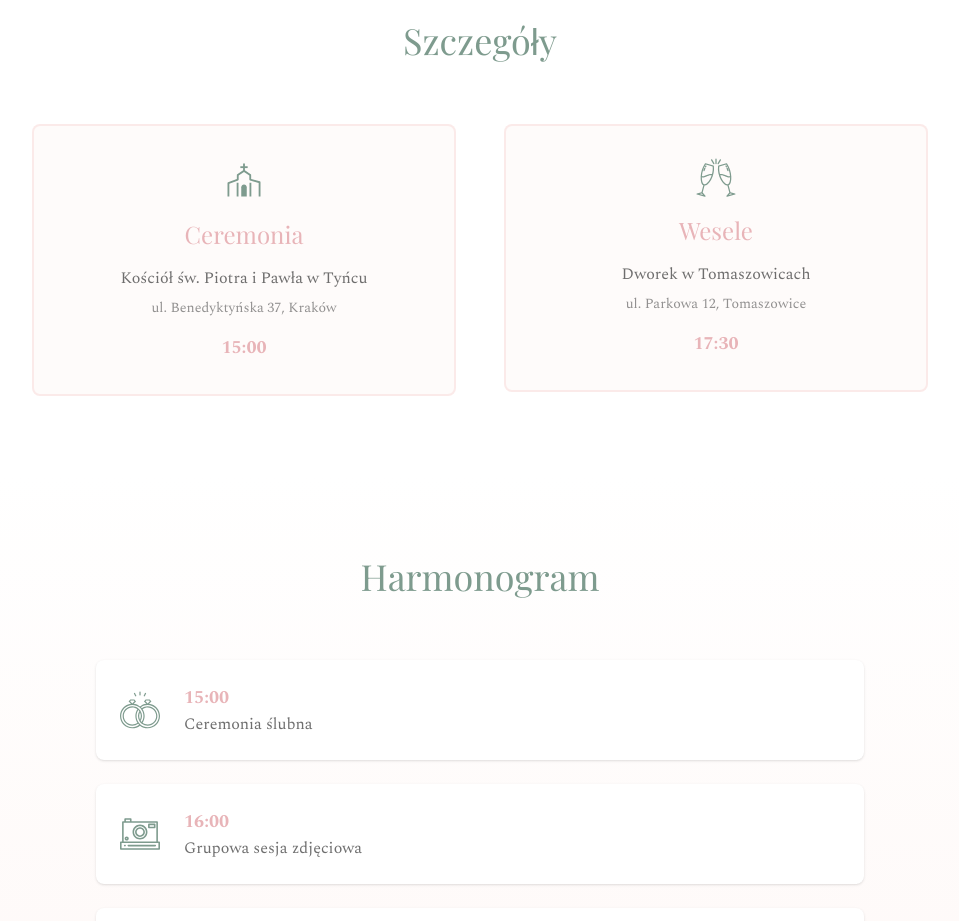
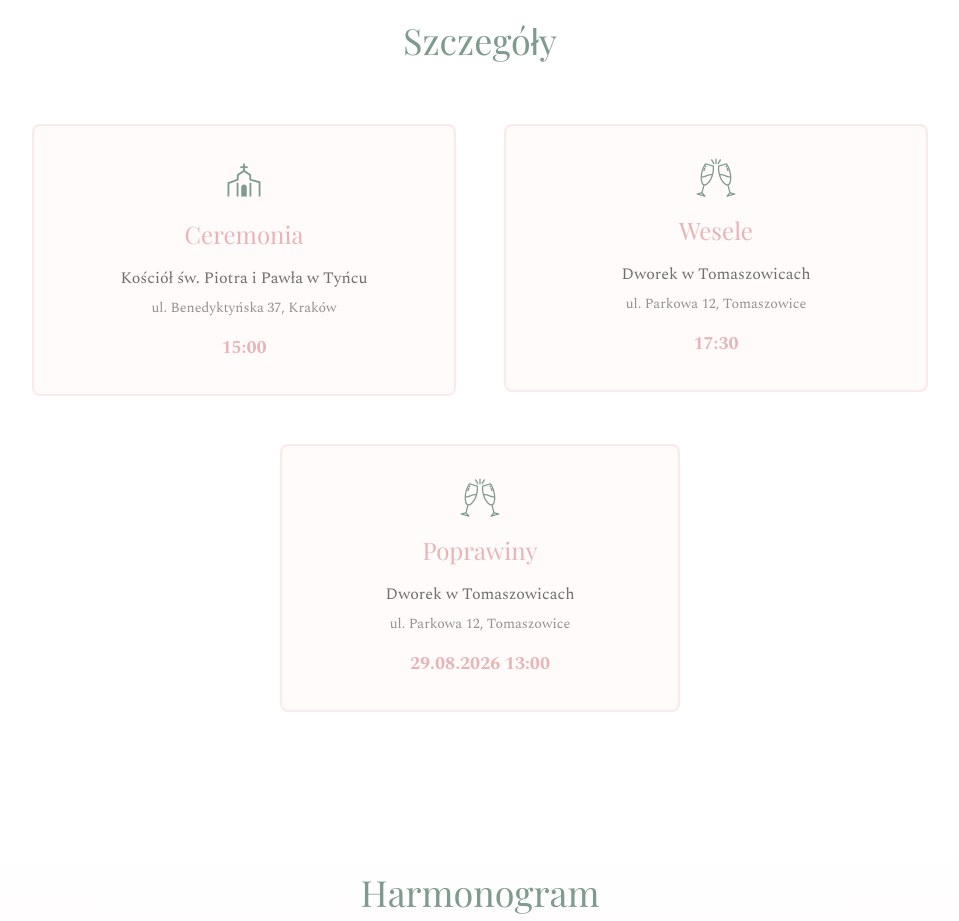
Before and after one commit to Olciaaa/wedding, a Next.js app: page / in a window 1280 px wide. Shown: the part 860-1781 px from the top of the page, without its empty margins (160-1119 px from the left). Built offline with nearby package versions, Linux system fonts and the light colour scheme; no server answers.

Commit message:
poprawiny

```diff
--- a/app/page.tsx
+++ b/app/page.tsx
@@ -101,6 +101,8 @@ export default function Home() {
               Szczegóły
             </h2>
           </FadeIn>
+          <div className="space-y-12">
+            {/* Górny rząd: Ceremonia i Wesele */}
             <div className="grid md:grid-cols-2 gap-12">
               {/* Ceremonia */}
               <FadeIn delay={0.1}>
@@ -119,7 +121,9 @@ export default function Home() {
                   <p className="text-foreground/60 font-medium text-sm mb-4">
                     ul. Benedyktyńska 37, Kraków
                   </p>
-                <p className="text-lg font-semibold text-pastel-rose">15:00</p>
+                  <p className="text-lg font-semibold text-pastel-rose">
+                    15:00
+                  </p>
                 </div>
               </FadeIn>
 
@@ -140,9 +144,39 @@ export default function Home() {
                   <p className="text-foreground/60 font-medium text-sm mb-4">
                     ul. Parkowa 12, Tomaszowice
                   </p>
-                <p className="text-lg font-semibold text-pastel-rose">17:30</p>
+                  <p className="text-lg font-semibold text-pastel-rose">
+                    17:30
+                  </p>
                 </div>
               </FadeIn>
+            </div>
+
+            {/* Dolny rząd: Poprawiny wyśrodkowane */}
+            <div className="flex justify-center">
+              <div className="w-full md:w-1/2 md:px-6">
+                <FadeIn delay={0.3}>
+                  <div className="text-center p-8 rounded-lg bg-cream/50 border-2 border-pastel-pink/30">
+                    <div className="text-4xl mb-4">
+                      <div className="mb-4 flex justify-center">
+                        <Icon.Cheers className="w-10 h-10 text-green" />
+                      </div>
+                    </div>
+                    <h3 className="font-serif text-2xl text-pastel-rose mb-4">
+                      Poprawiny
+                    </h3>
+                    <p className="text-foreground/80 font-medium mb-2">
+                      Dworek w Tomaszowicach
+                    </p>
+                    <p className="text-foreground/60 font-medium text-sm mb-4">
+                      ul. Parkowa 12, Tomaszowice
+                    </p>
+                    <p className="text-lg font-semibold text-pastel-rose">
+                      29.08.2026 13:00
+                    </p>
+                  </div>
+                </FadeIn>
+              </div>
+            </div>
           </div>
         </div>
       </section>
```
Lines whose indentation alone changed are shown as unchanged.
